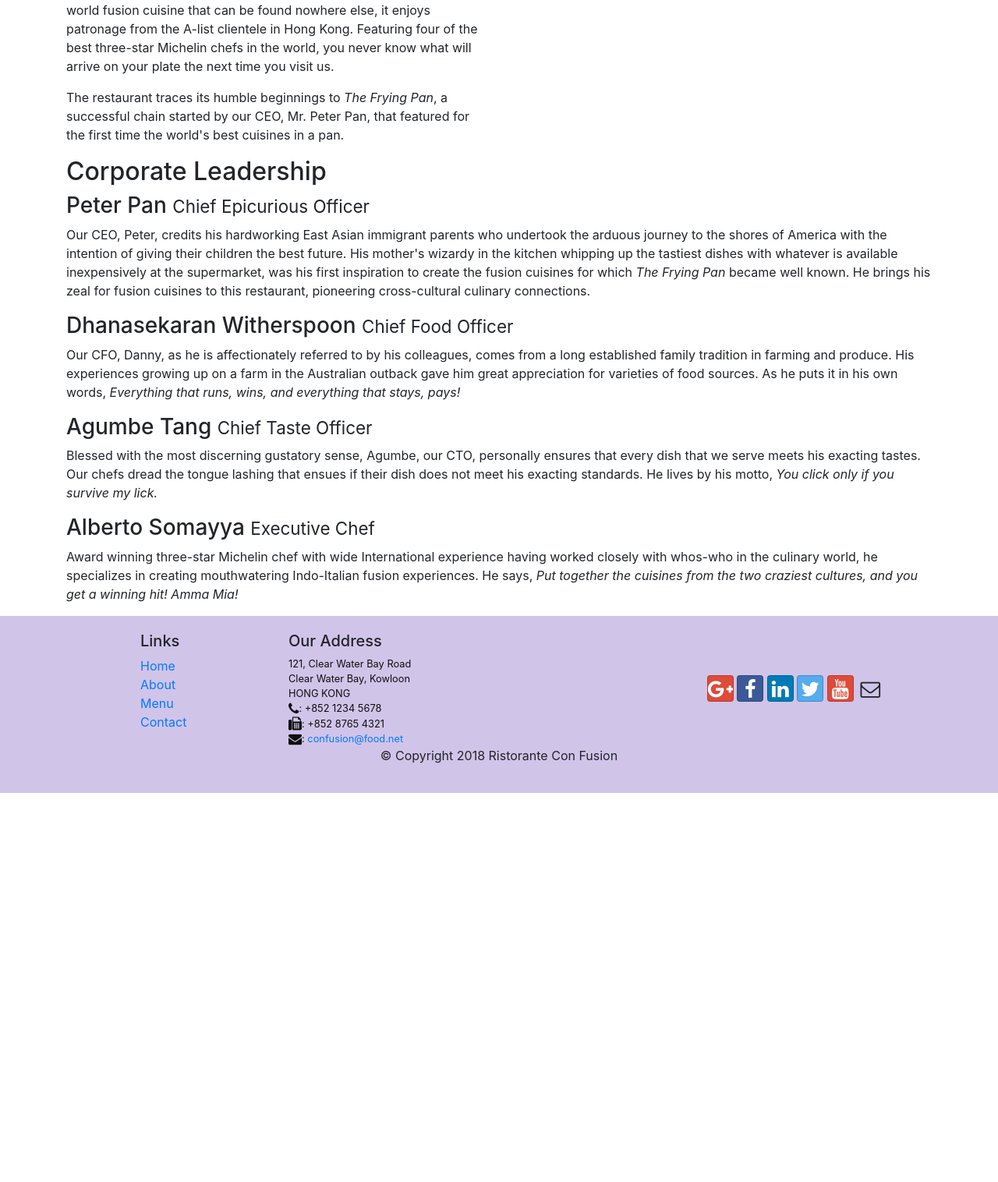
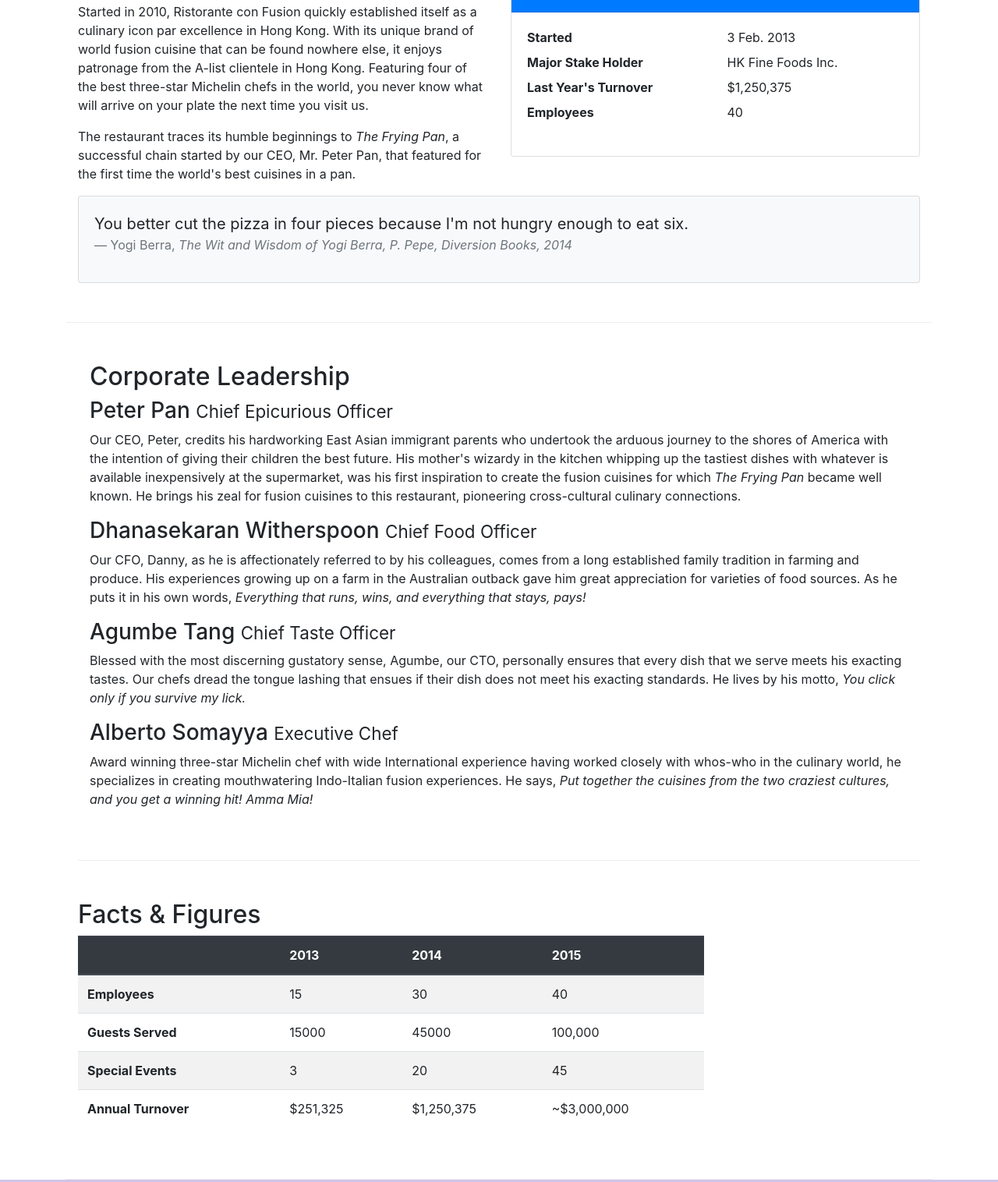
Before and after one commit to Divzz/FrontEndLearning, a website: page aboutus.html in a window 1280 px wide. Shown: the part 558-2074 px from the top of the page at 78% size. Before the commit the page ends 1575 px from the top, so only its background shows below. Drawn offline with nearby package versions, Linux system fonts and the light colour scheme.

Commit message:
Tables and Cards

```diff
--- a/aboutus.html
+++ b/aboutus.html
@@ -56,18 +56,47 @@
             </div>
         </div>
 
-        <div class="row">
+        <div class="row row-content">
             <div class="col-12 col-sm-6 col-md-6 col-lg-6">
                 <h2>Our History</h2>
                 <p>Started in 2010, Ristorante con Fusion quickly established itself as a culinary icon par excellence in Hong Kong. With its unique brand of world fusion cuisine that can be found nowhere else, it enjoys patronage from the A-list clientele in Hong Kong.  Featuring four of the best three-star Michelin chefs in the world, you never know what will arrive on your plate the next time you visit us.</p>
                 <p>The restaurant traces its humble beginnings to <em>The Frying Pan</em>, a successful chain started by our CEO, Mr. Peter Pan, that featured for the first time the world's best cuisines in a pan.</p>
             </div>
+            <div class="col-12 col-sm-6">
+                <div class="card">
+                    <h3 class="card-header bg-primary text-white">Facts At a Glance</h3>
+                    <div class="card-body">
+                        <dl class="row">
+                            <dt class="col-6">Started</dt>
+                            <dd class="col-6">3 Feb. 2013</dd>
+                            <dt class="col-6">Major Stake Holder</dt>
+                            <dd class="col-6">HK Fine Foods Inc.</dd>
+                            <dt class="col-6">Last Year's Turnover</dt>
+                            <dd class="col-6">$1,250,375</dd>
+                            <dt class="col-6">Employees</dt>
+                            <dd class="col-6">40</dd>
+                        </dl>
+                    </div>
+                </div>
+            </div>
             <div class="col-12">
+                <div class="card card-body bg-light">
+                    <blockquote class="blockquote">
+                        <p class="mb-0">You better cut the pizza in four pieces because
+                            I'm not hungry enough to eat six.</p>
+                        <footer class="blockquote-footer">Yogi Berra,
+                            <cite title="Source Title">The Wit and Wisdom of Yogi Berra,
+                            P. Pepe, Diversion Books, 2014</cite>
+                        </footer>
+                    </blockquote>
+                </div>
             </div>
+            <div class="col-12"></div>
         </div>
 
 
-        <div class="row">
+        <div class="container">
+        <div class="row row-content">
             <div class="col">
                 <h2>Corporate Leadership</h2>
                 <h3>Peter Pan <small>Chief Epicurious Officer</small></h3>
@@ -80,6 +109,53 @@
                 <p class="d-none d-sm-block">Award winning three-star Michelin chef with wide International experience having worked closely with whos-who in the culinary world, he specializes in creating mouthwatering Indo-Italian fusion experiences. He says, <em>Put together the cuisines from the two craziest cultures, and you get a winning hit! Amma Mia!</em></p>
             </div>
        </div>
+    </div>
+
+       <div class="row row-content">
+        <div class="col-12 col-sm-9">
+            <h2>Facts &amp; Figures</h2>
+            <div class="table-responsive">
+                <table class="table table-striped">
+                    <thead class="thead-dark">
+                        <tr>
+                            <th>&nbsp;</th>
+                            <th>2013</th>
+                            <th>2014</th>
+                            <th>2015</th>
+                        </tr>
+                    </thead>
+                    <tbody>
+                        <tr>
+                            <th>Employees</th>
+                            <td>15</td>
+                            <td>30</td>
+                            <td>40</td>
+                        </tr>
+                        <tr>
+                            <th>Guests Served</th>
+                            <td>15000</td>
+                            <td>45000</td>
+                            <td>100,000</td>
+                        </tr>
+                        <tr>
+                            <th>Special Events</th>
+                            <td>3</td>
+                            <td>20</td>
+                            <td>45</td>
+                        </tr>
+                        <tr>
+                            <th>Annual Turnover</th>
+                            <td>$251,325</td>
+                            <td>$1,250,375</td>
+                            <td>~$3,000,000</td>
+                        </tr>
+                    </tbody>
+                </table>
+            </div>
+        </div>
+         <div class="col-12 col-sm-3">
+        </div>
+   </div>
 
     </div>
 
```
